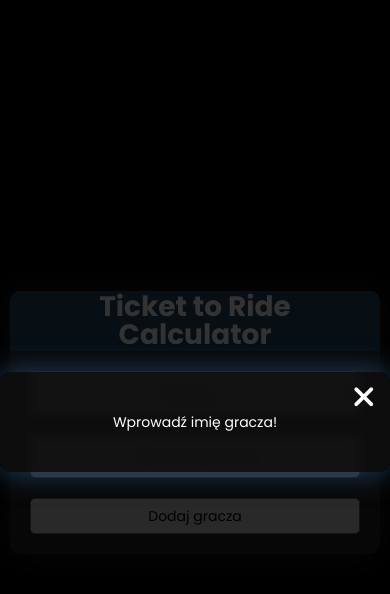
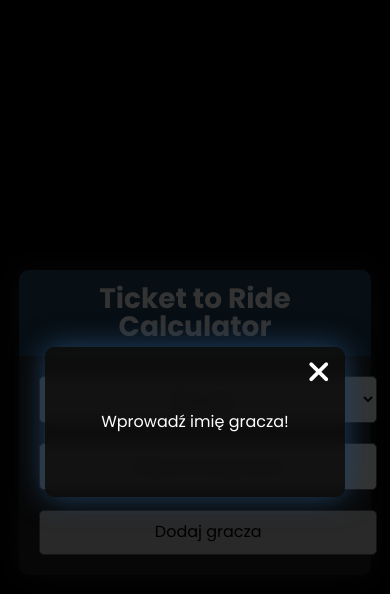
Before and after one commit to fikasp/tickettoride, a plain HTML site: page index.html in a window 390 px wide. Both pictures are taken after a click on the button "Dodaj gracza". Drawn offline with nearby package versions, Linux system fonts and the light colour scheme.

Commit message:
mobile RWD

```diff
--- a/index.js
+++ b/index.js
@@ -143,6 +143,7 @@
     } else {
       setTicketList([...ticketList, Number(newTicket)])
       setNewTicket("")
+      ref.current.focus();
     }
   }
   const handleRemoveTicket = (id) => () => {
--- a/style.css
+++ b/style.css
@@ -17,15 +17,11 @@
     color: #fff;
     background: #000;
     font-family: "Poppins", verdana, sans-serif;
-    font-size: 14px;
-}
-@media (min-width: 1000px) {
-    html {
     font-size: 16px;
-    }
 }
 
 button {
+    min-height: 45px;
     flex-grow: 1;
     margin: 10px;
     padding: 10px;
@@ -87,12 +83,12 @@
         background: #222;
         border-radius: 10px;
         box-shadow: 0 0 30px #222;
+        max-width: 95%;
         min-width: 60%;
     }
 
 /* Header */
 .header {
-    height: 50px;
     display: flex;
     justify-content: center;
     align-items: center;
@@ -101,8 +97,8 @@
     border-radius: 10px 10px 0px 0px;
     text-align: center;
     font-size: 28px;
-    padding: 30px 20px;
-}
+    padding: 15px;
+    }
 
 /* Players */
 .players {
@@ -186,14 +182,16 @@
         display: flex;
         justify-content: center;
         align-items: center;
+        line-height: 1.5rem;
         background-color: rgba(15, 15, 15, 0.9);
         backdrop-filter: blur(5px);
         padding: 20px;
         border-radius: 10px;
         box-shadow: 0px 0px 30px #246;
         text-align: center;
-        min-width: 390px;
-        min-height: 100px;
+        min-width: 300px;
+        max-width: 95vw;
+        min-height: 150px;
     }
     .modal_close {
         position: absolute;
@@ -226,7 +224,7 @@
         padding: 20px;
         border-radius: 10px;
         text-align: center;
-        min-width: 390px;
+        min-width: 330px;
         max-width: 95vw;
         min-height: 120px;
         width: 50%;
@@ -296,7 +294,7 @@
     }
     .edit_others {
         display: grid;
-        grid-template-columns: 230px 90px;
+        grid-template-columns: 220px 50px;
         grid-template-rows: repeat(3, 50px);
         justify-content: start;
         align-items: center;
```
